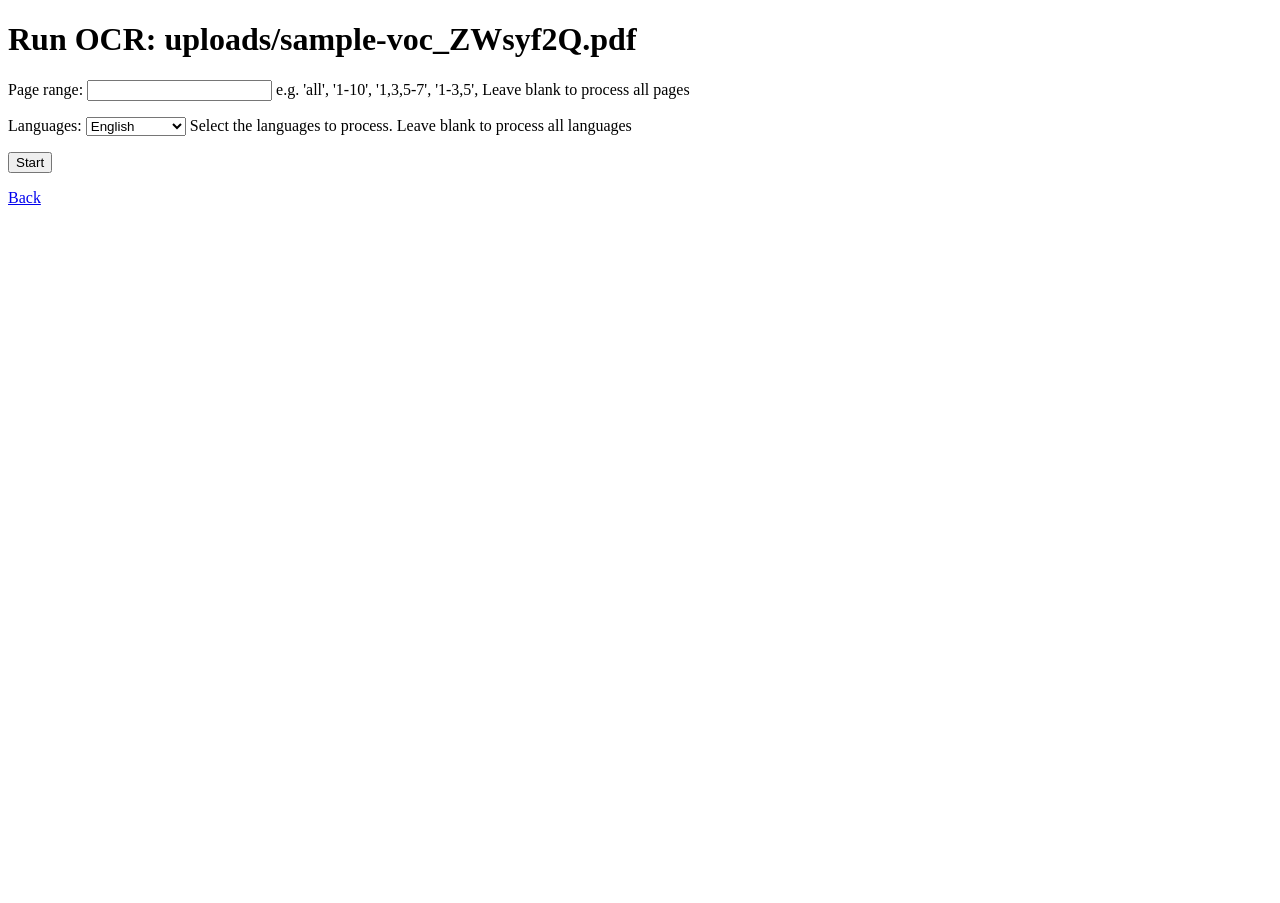
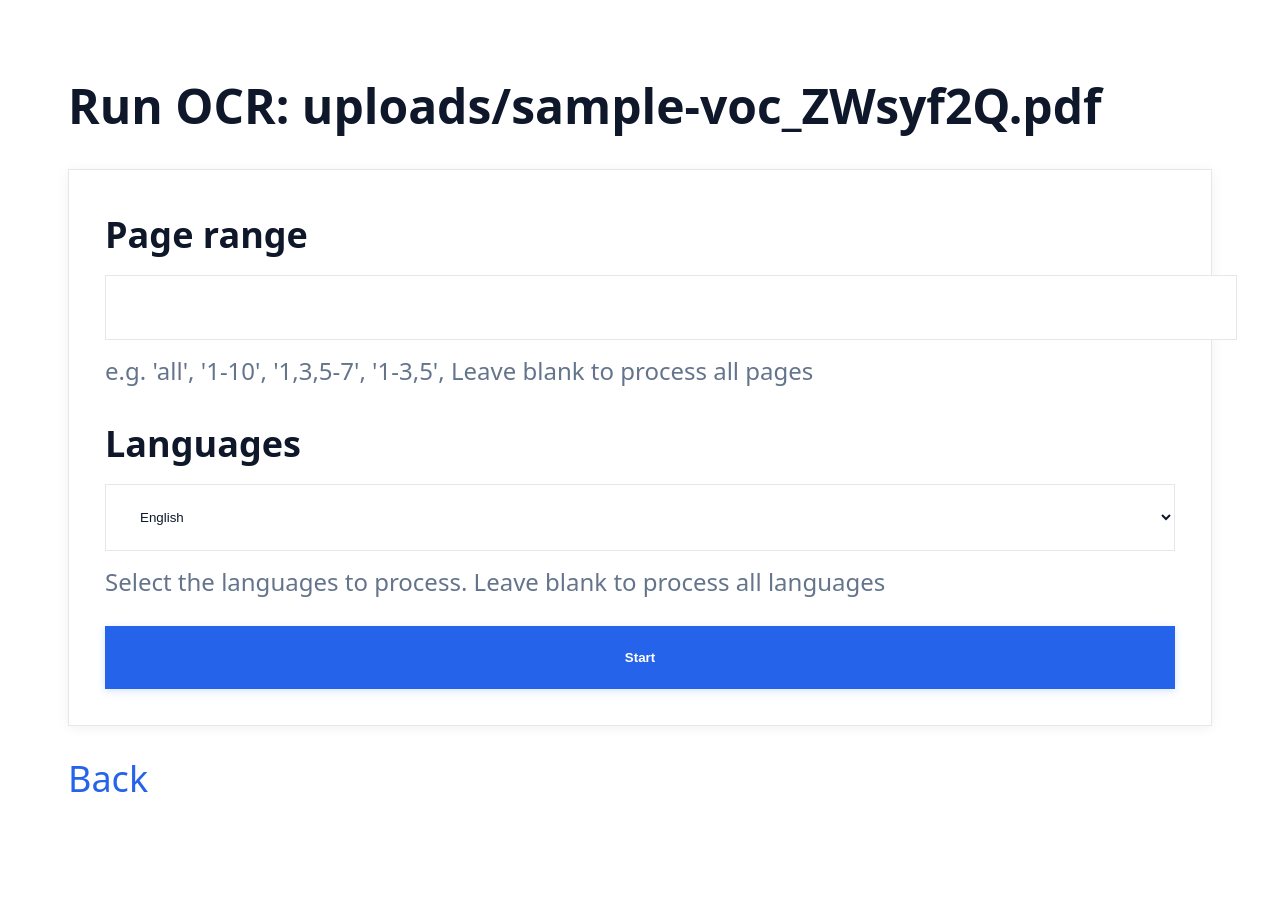
Before and after one commit to abhishekbarve0612/ocr-agent, a Django app: page /ocr/start/10/ in a window 1280 px wide. Before the commit the page ends 205 px from the top, so only its background shows below. Run offline with Django 5.2, Linux system fonts and the light colour scheme; data comes from the database, SQL or seed files in the repository; both versions use the stored data as it was after the commit.

Commit message:
Enhance OCR functionality and update dependencies
- Added Azure OCR integration with a new AzureOCR class for document analysis.
- Implemented dotenv for environment variable management.
- Updated services to include Azure OCR processing.
- Enhanced the start.html template for better user experience.
- Added delete functionality for uploaded files in the uploads app.
- Updated .gitignore to include media files and new coverage formats.
- Updated poetry.lock with new dependencies including azure-ai-documentintelligence and dotenv.

```diff
--- a/ocr/templates/ocr/start.html
+++ b/ocr/templates/ocr/start.html
@@ -1,13 +1,150 @@
 <!DOCTYPE html>
-<html>
-<head><title>Start OCR</title></head>
+<html lang="en">
+<head>
+  <meta charset="utf-8">
+  <meta name="viewport" content="width=device-width, initial-scale=1">
+  <title>Start OCR</title>
+  <style>
+    :root {
+      --bg: #ffffff;
+      --text: #0f172a;
+      --muted: #64748b;
+      --primary: #2563eb;
+      --primary-700: #1d4ed8;
+      --border: #e5e7eb;
+      --ring: rgba(37, 99, 235, 0.45);
+      --danger: #dc2626;
+    }
+
+    html, body {
+      height: 100%;
+      background: var(--bg);
+      color: var(--text);
+      font-family: ui-sans-serif, system-ui, -apple-system, Segoe UI, Roboto, Ubuntu, Cantarell,
+                   Noto Sans, Helvetica Neue, Arial, "Apple Color Emoji", "Segoe UI Emoji";
+      line-height: 1.6;
+      font-size: 1.5rem;
+      -webkit-font-smoothing: antialiased;
+      -moz-osx-font-smoothing: grayscale;
+    }
+
+    .container {
+      max-width: 60rem;
+      margin: 0 auto;
+      padding: 2.5rem;
+    }
+
+    .title {
+      font-size: 2rem;
+      font-weight: 700;
+      margin: 0 0 1rem 0;
+    }
+
+    .panel {
+      background: var(--bg);
+      border: 1px solid var(--border);
+      border-radius: 0;
+      padding: 1.5rem;
+      box-shadow: 0 2px 12px rgba(0,0,0,0.06);
+    }
+
+    form p { margin: 0 0 1rem 0; }
+
+    .form { display: grid; gap: 1rem; }
+    .form-field { display: grid; gap: 0.5rem; }
+    .label { font-weight: 600; }
+
+    .form input,
+    .form select,
+    .form textarea,
+    .control {
+      width: 100%;
+      background: #ffffff;
+      color: var(--text);
+      border: 1px solid var(--border);
+      border-radius: 0;
+      padding: 1rem 1.25rem;
+      transition: background-color 200ms ease, color 200ms ease, border-color 200ms ease;
+    }
+    .form input:focus-visible,
+    .form select:focus-visible,
+    .form textarea:focus-visible,
+    .control:focus-visible { outline: 2px solid var(--ring); outline-offset: 2px; border-color: var(--primary); }
+
+    .help { color: var(--muted); font-size: 1rem; }
+    .error-text { color: var(--danger); font-size: 1rem; }
+
+    .btn {
+      appearance: none;
+      border: none;
+      border-radius: 0;
+      padding: 1rem 1.5rem;
+      font-weight: 600;
+      color: #ffffff;
+      background: var(--primary);
+      box-shadow: 0 2px 8px rgba(37, 99, 235, 0.18);
+      transition: background-color 200ms ease, box-shadow 200ms ease, opacity 200ms ease;
+      cursor: pointer;
+    }
+
+    .btn:focus-visible {
+      outline: 2px solid var(--ring);
+      outline-offset: 2px;
+    }
+
+    @media (hover: hover) and (pointer: fine) {
+      .btn:hover { background: var(--primary-700); box-shadow: 0 4px 14px rgba(37, 99, 235, 0.22); }
+    }
+
+    .btn:active { opacity: 0.96; }
+
+    .back-link {
+      color: var(--primary);
+      text-decoration: none;
+      transition: color 200ms ease, opacity 200ms ease;
+    }
+    @media (hover: hover) and (pointer: fine) {
+      .back-link:hover { opacity: 0.8; }
+    }
+  </style>
+</head>
 <body>
-  <h1>Run OCR: {{ file_obj.file.name }}</h1>
-  <form method="post">
-    {% csrf_token %}
-    {{ form.as_p }}
-    <button type="submit">Start</button>
-  </form>
-  <p><a href="{% url 'uploads:file' %}">Back</a></p>
+  <div class="container">
+    <h1 class="title">Run OCR: {{ file_obj.file.name }}</h1>
+    <div class="panel">
+      <form class="form" method="post">
+        {% csrf_token %}
+
+        {% if form.non_field_errors %}
+          <div class="error-text">{{ form.non_field_errors }}</div>
+        {% endif %}
+
+        <div class="form-field">
+          <label class="label" for="{{ form.page_range.id_for_label }}">{{ form.page_range.label|default:"Page range" }}</label>
+          {{ form.page_range }}
+          {% if form.page_range.help_text %}
+            <div class="help">{{ form.page_range.help_text }}</div>
+          {% endif %}
+          {% if form.page_range.errors %}
+            <div class="error-text">{{ form.page_range.errors }}</div>
+          {% endif %}
+        </div>
+
+        <div class="form-field">
+          <label class="label" for="{{ form.languages.id_for_label }}">{{ form.languages.label|default:"Languages" }}</label>
+          {{ form.languages }}
+          {% if form.languages.help_text %}
+            <div class="help">{{ form.languages.help_text }}</div>
+          {% endif %}
+          {% if form.languages.errors %}
+            <div class="error-text">{{ form.languages.errors }}</div>
+          {% endif %}
+        </div>
+
+        <button class="btn" type="submit">Start</button>
+      </form>
+    </div>
+    <p style="margin-top: 1rem;"><a class="back-link" href="{% url 'uploads:file' %}">Back</a></p>
+  </div>
 </body>
 </html>
--- a/ocr/views.py
+++ b/ocr/views.py
@@ -4,7 +4,7 @@ from django.utils import timezone
 from uploads.models import UploadedFile
 from .models import OCRDocument, OCRPage
 from .forms import OCRStartForm
-from .services import get_ocr_doc_results
+from .services import get_ocr_doc_results, azure_read_text
 
 def start_ocr(request, file_id: int):
     file_obj = get_object_or_404(UploadedFile, id=file_id)
@@ -15,35 +15,41 @@ def start_ocr(request, file_id: int):
             page_range = form.cleaned_data['page_range'] or 'all'
             languages = form.cleaned_data['languages'] or 'eng'
 
-            document = OCRDocument.objects.create(
-                document = file_obj,
-                page_range = page_range,
-                languages = languages,
-                status = OCRDocument.Status.PENDING,
-            )
-            document.status = OCRDocument.Status.PROCESSING
-            document.started_at = timezone.now()
-            document.save(update_fields=['status', 'started_at'])
+            document = OCRDocument.objects.filter(document=file_obj).order_by('-created_at').first()
+            print(f"Documents: {document.id}")
+            if document:
+                return redirect('ocr:document_detail', file_id=document.id)
+            else:
+                document = OCRDocument.objects.create(
+                    document = file_obj,
+                    page_range = page_range,
+                    languages = languages,
+                    status = OCRDocument.Status.PENDING,
+                )
+                document.status = OCRDocument.Status.PROCESSING
+                document.started_at = timezone.now()
+                document.save(update_fields=['status', 'started_at'])
 
-            try:
-                for result in get_ocr_doc_results(file_obj.file.path, page_range, languages):
-                    OCRPage.objects.update_or_create(
-                        document=document,
-                        page_number=result.page_number,
-                        defaults={
-                            'source': result.source,
-                            'text': result.text,
-                            'average_confidence': result.average_confidence,
-                        }
-                    )
-                document.status = OCRDocument.Status.COMPLETED
-            except Exception as e:
-                document.status = OCRDocument.Status.FAILED
-                document.error_message = str(e)
-            finally:
-                document.completed_at = timezone.now()
-                document.save(update_fields=['status', 'error_message', 'completed_at'])
-            return redirect('ocr:document_detail', file_id=document.id)
+                try:
+                    for result in azure_read_text(file_obj.file.path, page_range):
+                        print(f"Result: {result}")
+                        OCRPage.objects.update_or_create(
+                            document=document,
+                            page_number=result.page_number,
+                            defaults={
+                                'source': result.source,
+                                'text': result.text,
+                                'average_confidence': result.average_confidence,
+                            }
+                        )
+                    document.status = OCRDocument.Status.COMPLETED
+                except Exception as e:
+                    document.status = OCRDocument.Status.FAILED
+                    document.error_message = str(e)
+                finally:
+                    document.completed_at = timezone.now()
+                    document.save(update_fields=['status', 'error_message', 'completed_at'])
+                return redirect('ocr:document_detail', file_id=document.id)
     else:
         form = OCRStartForm()
 
--- a/pyproject.toml
+++ b/pyproject.toml
@@ -11,6 +11,8 @@ django = "^5.2.7"
 pymupdf = "^1.26.5"
 pytesseract = "^0.3.13"
 pillow = "^12.0.0"
+dotenv = "^0.9.9"
+azure-ai-documentintelligence = "^1.0.2"
 
 
 [build-system]
--- a/uploads/urls.py
+++ b/uploads/urls.py
@@ -5,4 +5,5 @@ app_name = 'uploads'
 
 urlpatterns = [
     path('', views.upload_file, name='file'),
+    path('delete/<int:file_id>/', views.delete_file, name='delete'),
 ]
```
Also changed, not shown: ocr/azure_ocr.py (added, +78 -0 lines), ocr/services.py (+32 -1 lines), uploads/templates/uploads/upload.html (+23 -2 lines), uploads/views.py (+8 -1 lines), db.sqlite3, 2 other files.
